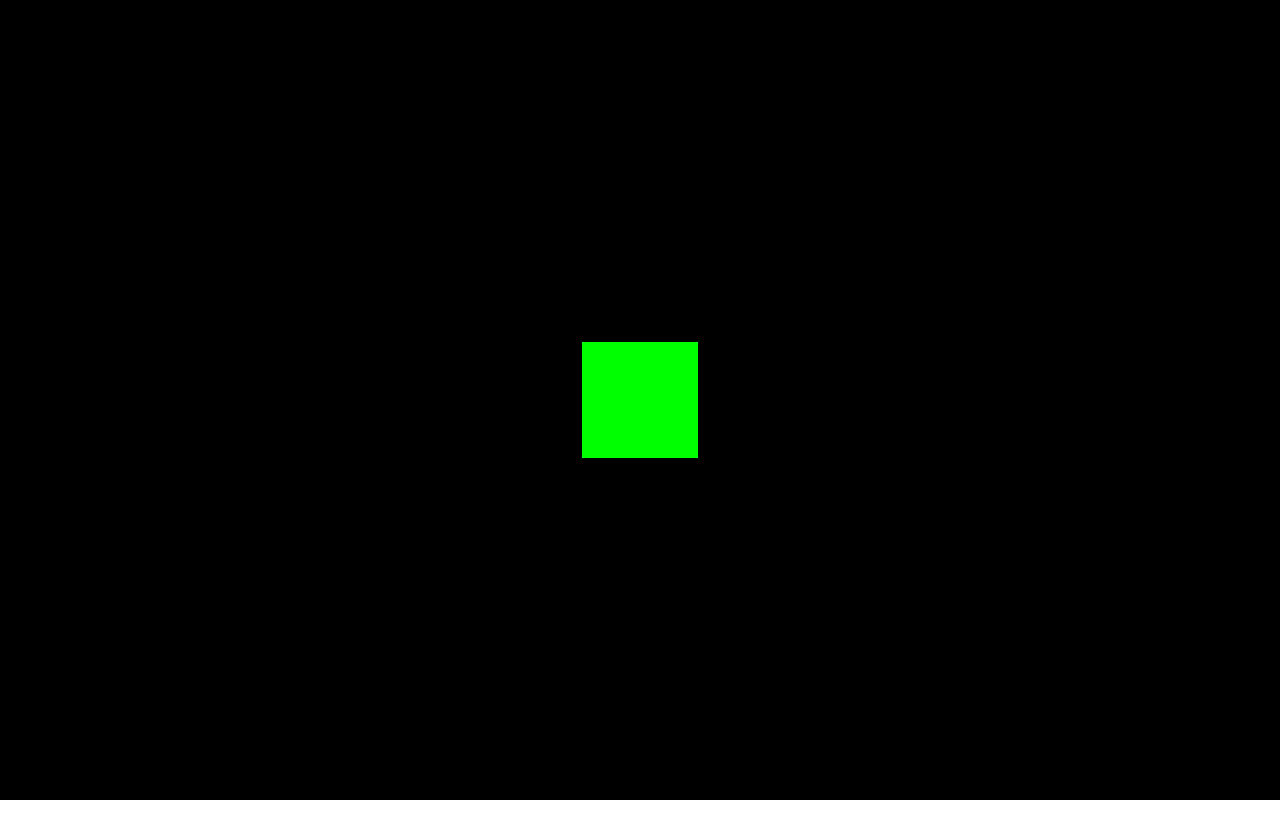
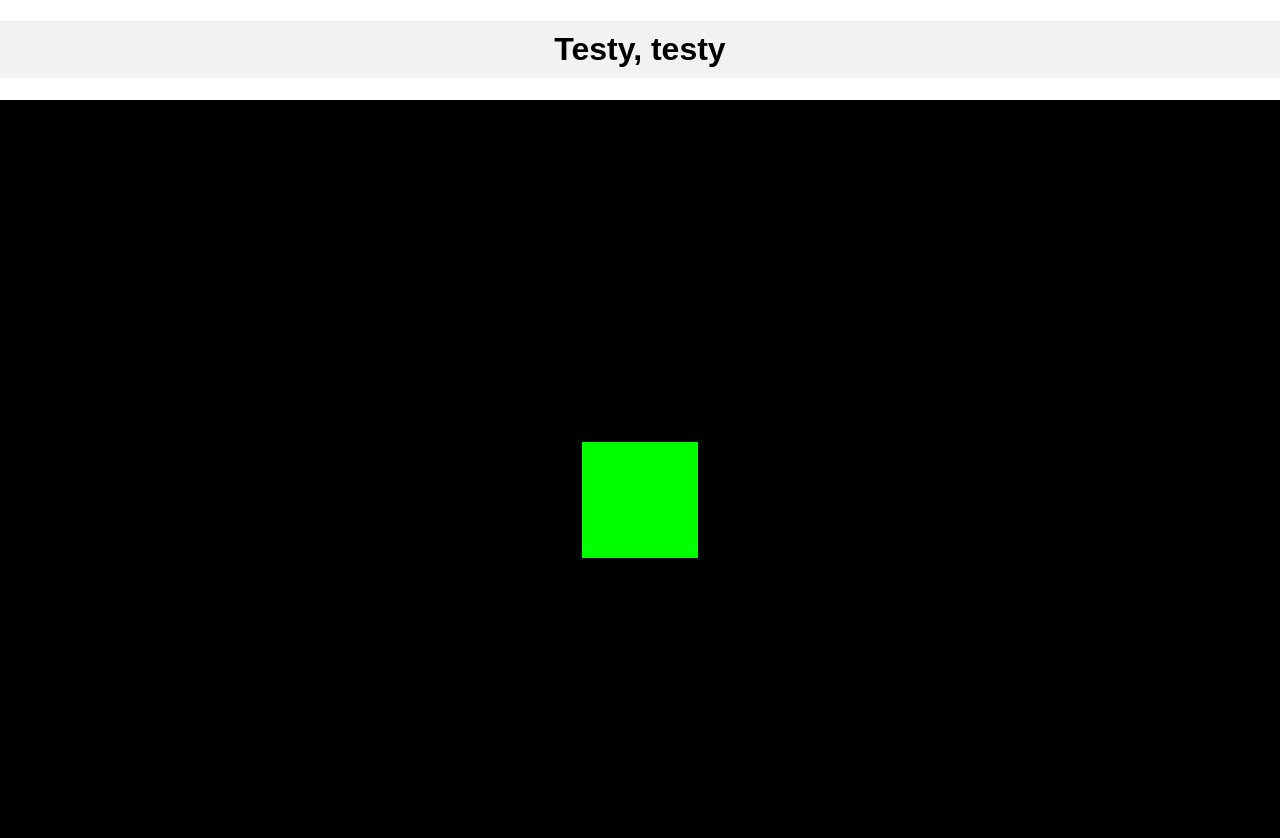
Before and after one commit to John-JonSteyn/ComputerGraphicsVillage, a website built with Vite: page index.html in a window 1280 px wide. Before the commit the page ends 800 px from the top, so only its background shows below. Built offline with nearby package versions, Linux system fonts and the light colour scheme.

```diff
--- a/index.html
+++ b/index.html
@@ -11,6 +11,7 @@
 	</head>
 
 	<body>
+    <h1>Testy, testy</h1>
     <script type="module" src="/js/main.js"></script>
   </body>
 
```
Also changed, not shown: 3 other files.
